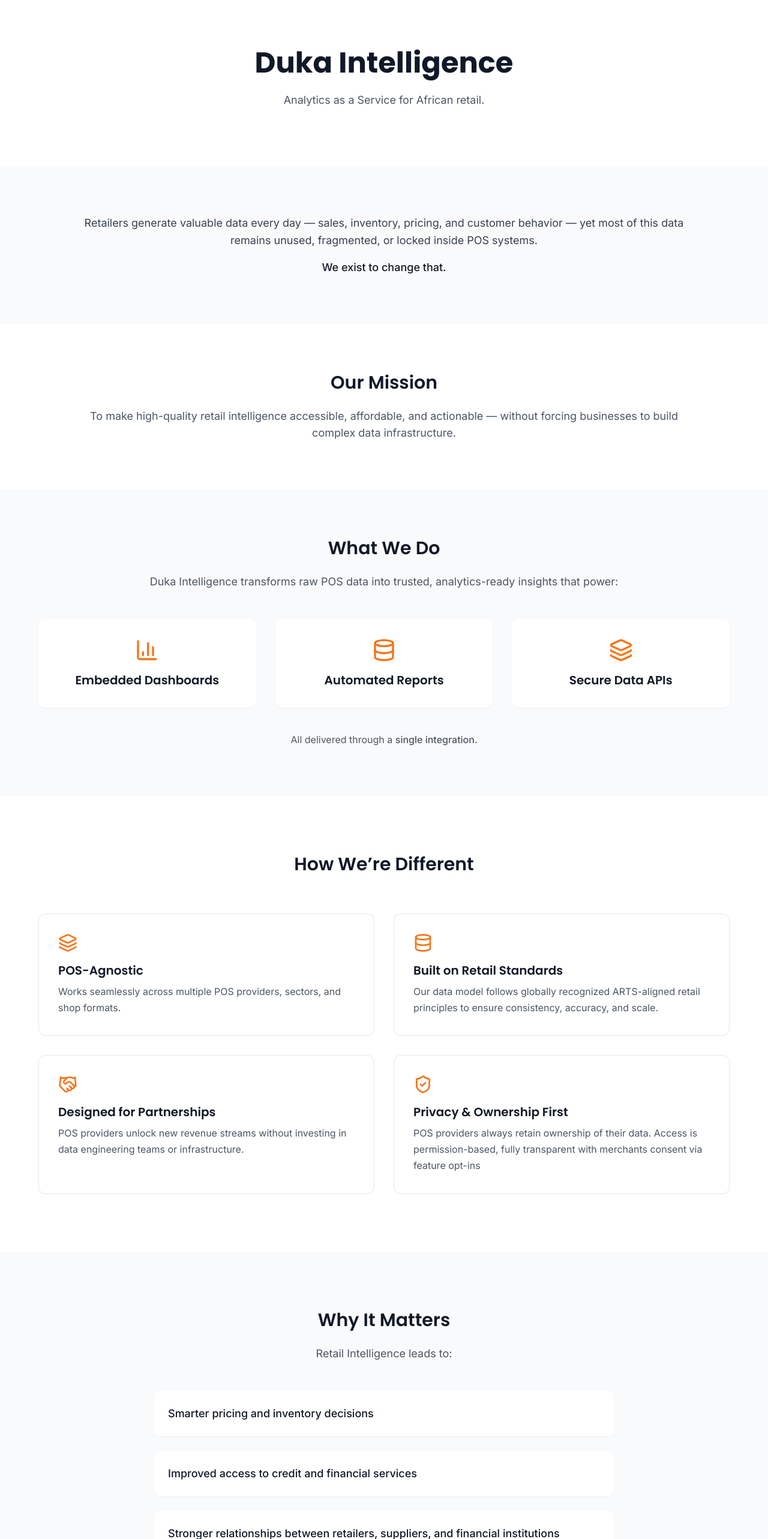
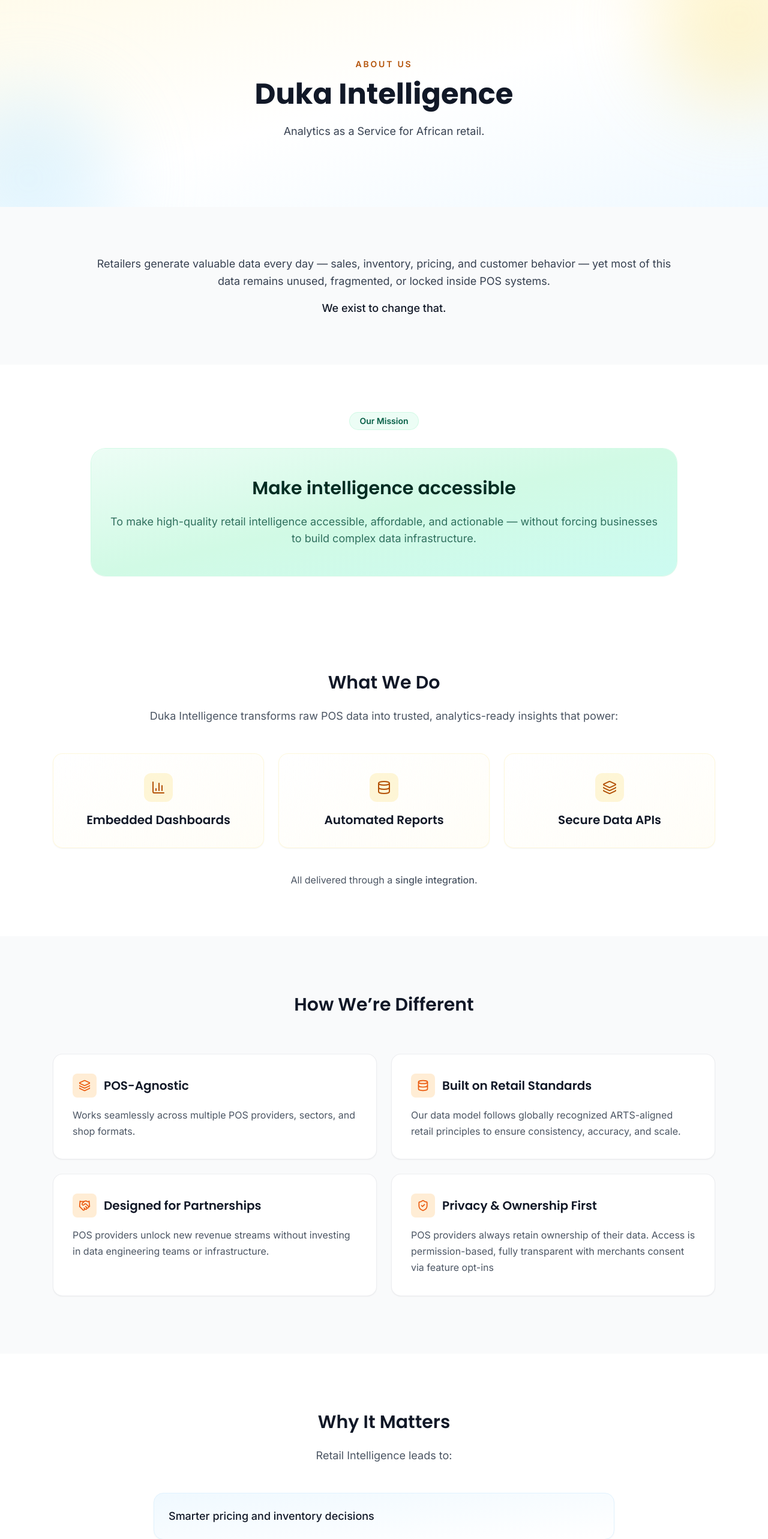
Before and after one commit to ambanda/duka-intelligence-frontend, a Next.js app: page /about in a window 1280 px wide. Shown: the part 160-2726 px from the top of the page at 60% size. Built offline with nearby package versions, Linux system fonts and the light colour scheme.

Commit message:
improve performance & seo

```diff
--- a/app/about/page.tsx
+++ b/app/about/page.tsx
@@ -12,18 +12,27 @@
   return (
     <main className="bg-white">
       {/* Hero */}
-      <section className="max-w-6xl mx-auto py-24 text-center">
-        <h1 className="text-4xl md:text-5xl font-bold text-gray-900">
+      <section className="relative overflow-hidden">
+        <div className="absolute inset-0 bg-gradient-to-br from-amber-50 via-white to-sky-50" />
+        <div className="absolute -top-24 -right-24 h-72 w-72 rounded-full bg-amber-200/40 blur-3xl" />
+        <div className="absolute -bottom-24 -left-24 h-72 w-72 rounded-full bg-sky-200/40 blur-3xl" />
+
+        <div className="relative max-w-6xl mx-auto py-28 text-center">
+          <p className="text-sm font-semibold uppercase tracking-[0.2em] text-amber-700">
+            About Us
+          </p>
+          <h1 className="mt-4 text-4xl md:text-5xl font-bold text-gray-900">
             Duka Intelligence
           </h1>
-        <p className="mt-6 text-lg text-gray-600 max-w-3xl mx-auto">
+          <p className="mt-6 text-lg text-gray-700 max-w-3xl mx-auto">
             Analytics as a Service for African retail.
           </p>
+        </div>
       </section>
 
       {/* Who We Are */}
       <section className="bg-gray-50 py-20">
-        <div className="max-w-5xl mx-auto text-center">
+        <div className="max-w-5xl mx-auto text-center px-6">
           <p className="text-lg text-gray-700 leading-relaxed">
             Retailers generate valuable data every day — sales, inventory,
             pricing, and customer behavior — yet most of this data remains
@@ -36,20 +45,25 @@
       </section>
 
       {/* Mission */}
-      <section className="max-w-5xl mx-auto py-20 text-center">
-        <h2 className="text-3xl font-semibold text-gray-900">
+      <section className="py-20">
+        <div className="max-w-5xl mx-auto text-center px-6">
+          <div className="inline-flex items-center gap-2 rounded-full bg-emerald-50 px-4 py-1 text-sm font-semibold text-emerald-800 ring-1 ring-emerald-100">
             Our Mission
-        </h2>
-        <p className="mt-6 text-lg text-gray-600">
+          </div>
+          <div className="mt-8 rounded-3xl bg-gradient-to-br from-emerald-50 via-emerald-100 to-teal-100 px-8 py-12 text-emerald-950 shadow-sm ring-1 ring-emerald-100">
+            <h2 className="text-3xl font-semibold">Make intelligence accessible</h2>
+            <p className="mt-6 text-lg text-emerald-900/80">
               To make high-quality retail intelligence accessible, affordable,
               and actionable — without forcing businesses to build complex
               data infrastructure.
             </p>
+          </div>
+        </div>
       </section>
 
       {/* What We Do */}
-      <section className="bg-gray-50 py-20">
-        <div className="max-w-6xl mx-auto text-center">
+      <section className="bg-white py-20">
+        <div className="max-w-6xl mx-auto text-center px-6">
           <h2 className="text-3xl font-semibold text-gray-900">
             What We Do
           </h2>
@@ -59,7 +73,7 @@
             analytics-ready insights that power:
           </p>
 
-          <div className="mt-12 grid grid-cols-1 md:grid-cols-3 gap-8">
+          <div className="mt-12 grid grid-cols-1 md:grid-cols-3 gap-6">
             {[
               {
                 icon: BarChart3,
@@ -76,9 +90,11 @@
             ].map((item, index) => (
               <div
                 key={index}
-                className="p-8 bg-white rounded-xl shadow-sm"
+                className="group p-8 bg-gradient-to-br from-white to-amber-50/40 rounded-2xl border border-amber-100/60 shadow-sm hover:shadow-md transition"
               >
-                <item.icon className="h-10 w-10 mx-auto text-orange-500" />
+                <div className="mx-auto flex h-12 w-12 items-center justify-center rounded-xl bg-amber-100/70 text-amber-700 group-hover:bg-amber-200/70 transition">
+                  <item.icon className="h-6 w-6" />
+                </div>
                 <h3 className="mt-4 text-xl font-semibold text-gray-900">
                   {item.title}
                 </h3>
@@ -93,12 +109,13 @@
       </section>
 
       {/* How We're Different */}
-      <section className="max-w-6xl mx-auto py-24">
+      <section className="py-24 bg-gray-50">
+        <div className="max-w-6xl mx-auto px-6">
           <h2 className="text-3xl font-semibold text-center text-gray-900">
             How We’re Different
           </h2>
 
-        <div className="mt-16 grid grid-cols-1 md:grid-cols-2 gap-8">
+          <div className="mt-16 grid grid-cols-1 md:grid-cols-2 gap-6">
             {[
               {
                 icon: Layers,
@@ -127,23 +144,28 @@
             ].map((item, index) => (
               <div
                 key={index}
-              className="p-8 border rounded-xl hover:shadow-md transition"
+                className="p-8 bg-white rounded-2xl border border-gray-200/70 shadow-sm hover:shadow-md transition"
               >
-              <item.icon className="h-8 w-8 text-orange-500" />
-              <h3 className="mt-4 text-xl font-semibold text-gray-900">
+                <div className="flex items-center gap-3">
+                  <div className="flex h-10 w-10 items-center justify-center rounded-lg bg-orange-100 text-orange-600">
+                    <item.icon className="h-5 w-5" />
+                  </div>
+                  <h3 className="text-xl font-semibold text-gray-900">
                     {item.title}
                   </h3>
-              <p className="mt-2 text-gray-600">
+                </div>
+                <p className="mt-4 text-gray-600">
                   {item.description}
                 </p>
               </div>
             ))}
           </div>
+        </div>
       </section>
 
       {/* Why It Matters */}
-      <section className="bg-gray-50 py-24">
-        <div className="max-w-5xl mx-auto text-center">
+      <section className="bg-white py-24">
+        <div className="max-w-5xl mx-auto text-center px-6">
           <h2 className="text-3xl font-semibold text-gray-900">
             Why It Matters
           </h2>
@@ -152,20 +174,20 @@
             Retail Intelligence leads to:
           </p>
 
-          <div className="mt-12 space-y-6 text-left max-w-3xl mx-auto">
-            <div className="p-6 bg-white rounded-xl shadow-sm">
+          <div className="mt-12 space-y-4 text-left max-w-3xl mx-auto">
+            <div className="p-6 bg-gradient-to-br from-sky-50 to-white rounded-2xl border border-sky-100 shadow-sm">
               <p className="text-lg font-medium text-gray-900">
                 Smarter pricing and inventory decisions
               </p>
             </div>
 
-            <div className="p-6 bg-white rounded-xl shadow-sm">
+            <div className="p-6 bg-gradient-to-br from-amber-50 to-white rounded-2xl border border-amber-100 shadow-sm">
               <p className="text-lg font-medium text-gray-900">
                 Improved access to credit and financial services
               </p>
             </div>
 
-            <div className="p-6 bg-white rounded-xl shadow-sm">
+            <div className="p-6 bg-gradient-to-br from-emerald-50 to-white rounded-2xl border border-emerald-100 shadow-sm">
               <p className="text-lg font-medium text-gray-900">
                 Stronger relationships between retailers, suppliers, and
                 financial institutions
@@ -179,10 +201,9 @@
         </div>
       </section>
 
-
       {/* Belief */}
       <section className="bg-gray-900 py-20 text-center">
-        <div className="max-w-4xl mx-auto">
+        <div className="max-w-4xl mx-auto px-6">
           <h2 className="text-3xl font-semibold text-white">
             Our Belief
           </h2>
--- a/app/product/page.tsx
+++ b/app/product/page.tsx
@@ -3,14 +3,13 @@
 export default function ProductPage() {
   return (
     <main className="px-6 py-20 max-w-4xl mx-auto">
-      <h1 className="text-4xl font-bold mb-6">Retail intelligence, built for scale</h1>
+      <h1 className="text-4xl font-bold mb-6">
+        Accelerate Retail Intelligence Across Your POS Ecosystem
+      </h1>
 
       <p className="text-gray-700">
-        Duka Intelligence transforms raw POS data into structured, reliable analytics
-        that power dashbords, reports, and APIs--all from a single integration.
-
-        We handle ingestion, processing, modelling, storage and delivery
-        so you don't have to build or maintain data infrastructure.
+        Automate data ingestion, standardize retail metrics, and deliver secure APIs,
+        dashboards, and reports — without building complex infrastructure
       </p>
     </main>
   );
```
Lines whose indentation alone changed are shown as unchanged.
